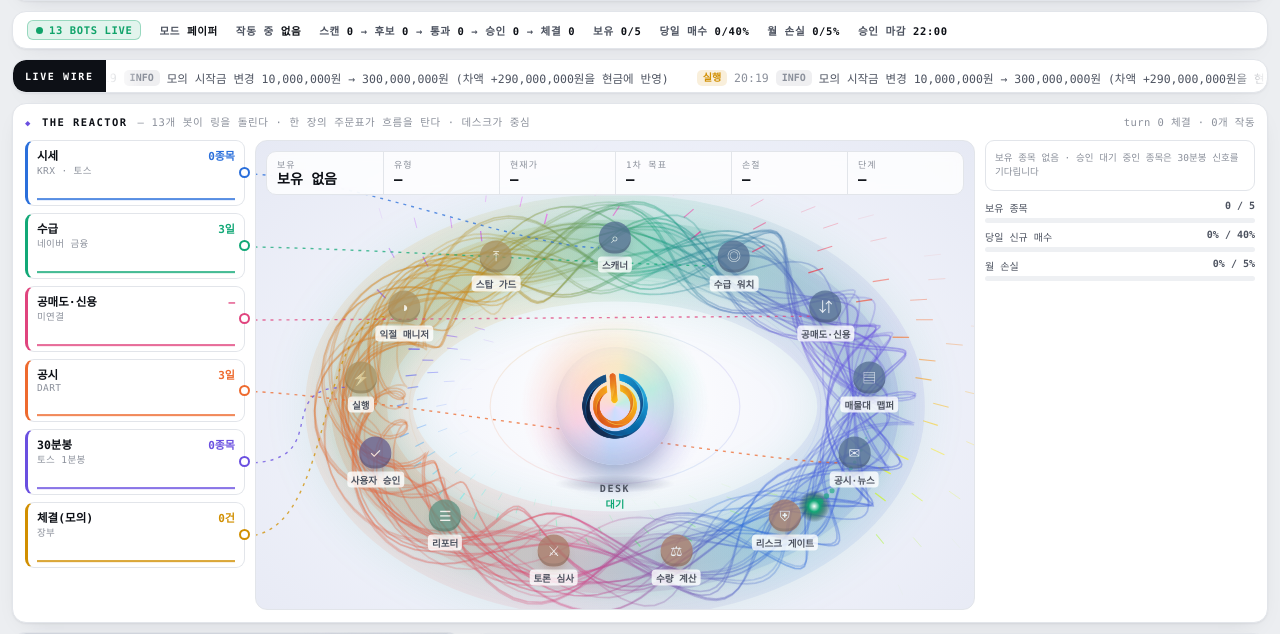
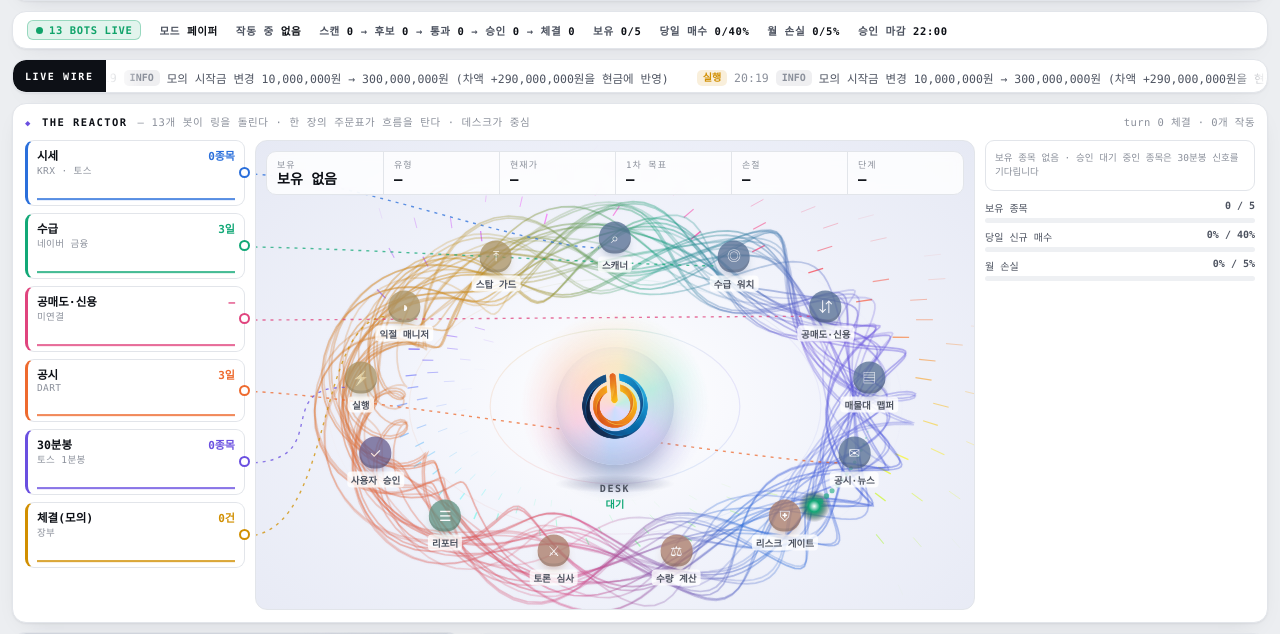
Before and after one commit to winar630/nightdesk-dashboard, a plain HTML site: page index.html in a window 1280 px wide. Shown: the part 89-723 px from the top of the page. Drawn offline with Linux system fonts and the light colour scheme; animation ran at ten frames a second.

Commit message:
Reactor: remove outer cloud band (corona) so coil strands stand out
Co-Authored-By: Claude Opus 5.5 <noreply@anthropic.com>
Claude-Session: https://claude.ai/code/session_01XF2WsgrQjDf1kszgxMapKf

```diff
--- a/index.html
+++ b/index.html
@@ -499,13 +499,8 @@ function drawFrame(){
   const hue = a => `hsl(${((a*180/Math.PI) % 360 + 360) % 360} 95% ${dark ? 62 : 52}%)`;
   let grad; try { grad = ctx.createConicGradient(t*0.15, cx, cy); cols.forEach((c,i) => grad.addColorStop(i/(cols.length-1), c)); } catch (e) { grad = ctx.createLinearGradient(cx - Rr, 0, cx + Rr, 0); cols.forEach((c,i) => grad.addColorStop(i/(cols.length-1), c)); }
   const ring = (k, a) => [cx + Rr*k*Math.cos(a), cy + Rr*k*tilt*Math.sin(a)];
-  // 코로나: 링 둘레가 숨 쉬듯 빛난다
+  // (바깥 띠구름 코로나는 제거 — 가는 코일 줄기가 또렷하게 보이도록)
   const pulse = 0.5 + 0.5*Math.sin(t*1.3);
-  ctx.save(); if (dark) ctx.globalCompositeOperation = 'lighter';
-  for (const [w, al, bl] of [[Rr*0.42, 0.07 + 0.04*pulse, 40], [Rr*0.22, 0.10 + 0.05*pulse, 22]]) {
-    ctx.beginPath(); ctx.ellipse(cx, cy, Rr, Rr*tilt, 0, 0, Math.PI*2);
-    ctx.strokeStyle = grad; ctx.lineWidth = w; ctx.globalAlpha = al; ctx.shadowColor = cols[4]; ctx.shadowBlur = bl; ctx.stroke(); }
-  ctx.restore();
   // 퍼지는 파동 (붉은 열기)
   for (let k = 0; k < 3; k++) { const p = ((t*0.25 + k/3) % 1); ctx.beginPath(); ctx.ellipse(cx, cy, Rr*(0.25 + p*0.95), Rr*tilt*(0.25 + p*0.95), 0, 0, Math.PI*2);
     ctx.strokeStyle = grad; ctx.globalAlpha = (1 - p)*0.16; ctx.lineWidth = 1.2; ctx.stroke(); }
```
